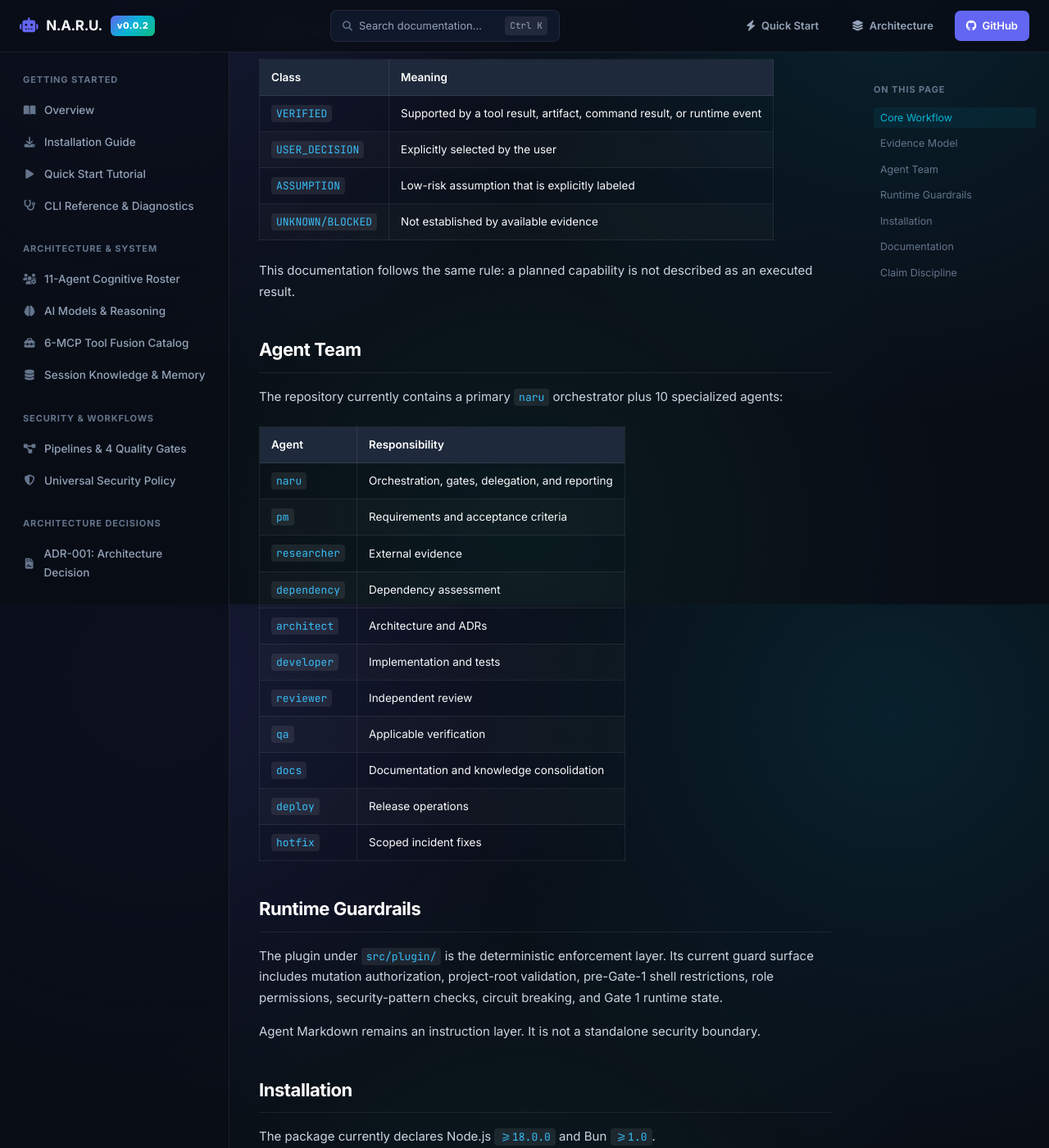
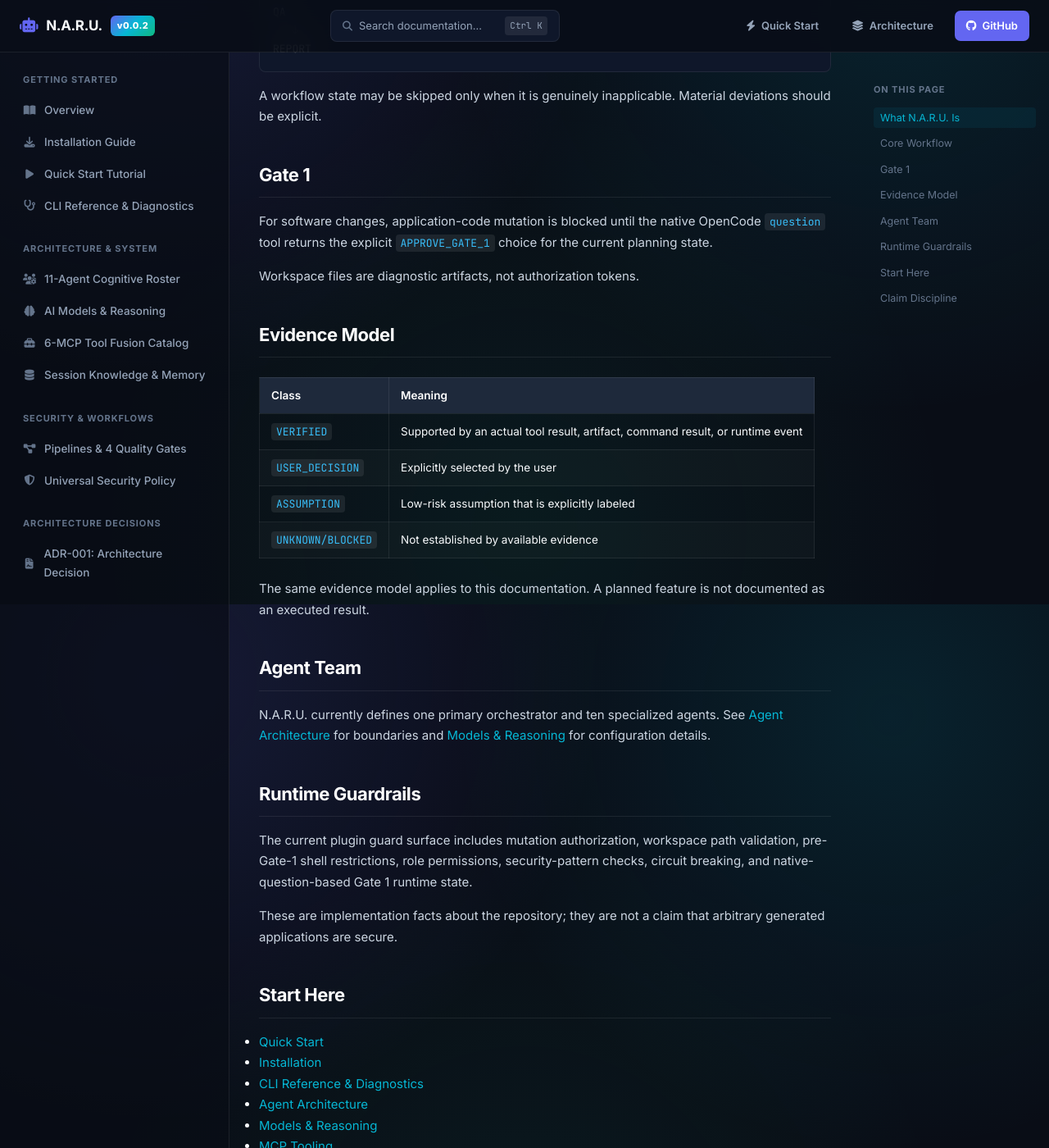
Before and after one commit to Yoganataa/naru-agents, a Jekyll site: the page built from docs/index.md, in a window 1280 px wide and 1400 px high, scrolled down 1063 px. Shown: the whole window at 82% size. Built offline with Jekyll 4.4.1, drawn with Linux system fonts in a browser that asks for light colours; some of the changed text lies outside the part shown.

Commit message:
docs: rewrite GitHub Pages overview around current contract

````diff
--- a/docs/index.md
+++ b/docs/index.md
@@ -4,33 +4,24 @@ title: N.A.R.U. — Documentation
 ---
 
 <div class="hero-container">
-  <div class="hero-badge">
-    <span class="badge-pulse"></span>
-    <span>Evidence-grounded OpenCode orchestration</span>
-  </div>
-
-  <h1 class="hero-headline">
-    N.A.R.U. <span class="gradient-text">for OpenCode</span>
-  </h1>
-
-  <p class="hero-subheadline">
-    A role-based engineering orchestration layer that separates agent instructions from deterministic runtime guardrails and keeps important claims tied to evidence.
-  </p>
-
+  <div class="hero-badge"><span class="badge-pulse"></span><span>Evidence-grounded OpenCode orchestration</span></div>
+  <h1 class="hero-headline">N.A.R.U. <span class="gradient-text">for OpenCode</span></h1>
+  <p class="hero-subheadline">A role-based engineering orchestration layer that separates agent instructions from deterministic runtime guardrails and ties consequential claims to evidence.</p>
   <div class="hero-actions">
-    <a href="{{ site.baseurl }}/getting-started/quick-start" class="action-btn btn-primary-glow">
-      <i class="fa-solid fa-bolt"></i> Quick Start →
-    </a>
-    <a href="{{ site.baseurl }}/architecture/overview" class="action-btn btn-glass">
-      <i class="fa-solid fa-users-gear"></i> Agent Architecture
-    </a>
-    <a href="https://github.com/{{ site.repository }}" target="_blank" rel="noreferrer" class="action-btn btn-glass">
-      <i class="fa-brands fa-github"></i> GitHub Repository
-    </a>
+    <a href="{{ site.baseurl }}/getting-started/quick-start" class="action-btn btn-primary-glow"><i class="fa-solid fa-bolt"></i> Quick Start →</a>
+    <a href="{{ site.baseurl }}/architecture/overview" class="action-btn btn-glass"><i class="fa-solid fa-users-gear"></i> Agent Architecture</a>
+    <a href="https://github.com/{{ site.repository }}" target="_blank" rel="noreferrer" class="action-btn btn-glass"><i class="fa-brands fa-github"></i> GitHub Repository</a>
   </div>
 </div>
 
----
+## What N.A.R.U. Is
+
+N.A.R.U. coordinates specialized engineering agents around a stateful workflow. The model is intentionally split into two layers:
+
+1. **Instruction layer** — agent contracts under `agents/` guide reasoning and responsibilities.
+2. **Runtime layer** — the OpenCode plugin under `src/plugin/` enforces tool-level constraints that must not depend solely on model obedience.
+
+N.A.R.U. does not guarantee that generated software is secure, correct, or production-ready.
 
 ## Core Workflow
 
@@ -52,75 +43,48 @@ QA
 REPORT
 ```
 
-The native OpenCode `question` response is the source of Gate 1 authorization. Workspace files are never treated as proof of approval.
+A workflow state may be skipped only when it is genuinely inapplicable. Material deviations should be explicit.
+
+## Gate 1
+
+For software changes, application-code mutation is blocked until the native OpenCode `question` tool returns the explicit `APPROVE_GATE_1` choice for the current planning state.
+
+Workspace files are diagnostic artifacts, not authorization tokens.
 
 ## Evidence Model
 
-N.A.R.U. uses four explicit evidence classes:
-
 | Class | Meaning |
 |---|---|
-| `VERIFIED` | Supported by a tool result, artifact, command result, or runtime event |
+| `VERIFIED` | Supported by an actual tool result, artifact, command result, or runtime event |
 | `USER_DECISION` | Explicitly selected by the user |
 | `ASSUMPTION` | Low-risk assumption that is explicitly labeled |
 | `UNKNOWN/BLOCKED` | Not established by available evidence |
 
-This documentation follows the same rule: a planned capability is not described as an executed result.
+The same evidence model applies to this documentation. A planned feature is not documented as an executed result.
 
 ## Agent Team
 
-The repository currently contains a primary `naru` orchestrator plus 10 specialized agents:
-
-| Agent | Responsibility |
-|---|---|
-| `naru` | Orchestration, gates, delegation, and reporting |
-| `pm` | Requirements and acceptance criteria |
-| `researcher` | External evidence |
-| `dependency` | Dependency assessment |
-| `architect` | Architecture and ADRs |
-| `developer` | Implementation and tests |
-| `reviewer` | Independent review |
-| `qa` | Applicable verification |
-| `docs` | Documentation and knowledge consolidation |
-| `deploy` | Release operations |
-| `hotfix` | Scoped incident fixes |
+N.A.R.U. currently defines one primary orchestrator and ten specialized agents. See [Agent Architecture]({{ site.baseurl }}/architecture/overview) for boundaries and [Models & Reasoning]({{ site.baseurl }}/architecture/models-and-reasoning) for configuration details.
 
 ## Runtime Guardrails
 
-The plugin under `src/plugin/` is the deterministic enforcement layer. Its current guard surface includes mutation authorization, project-root validation, pre-Gate-1 shell restrictions, role permissions, security-pattern checks, circuit breaking, and Gate 1 runtime state.
+The current plugin guard surface includes mutation authorization, workspace path validation, pre-Gate-1 shell restrictions, role permissions, security-pattern checks, circuit breaking, and native-question-based Gate 1 runtime state.
 
-Agent Markdown remains an instruction layer. It is not a standalone security boundary.
+These are implementation facts about the repository; they are not a claim that arbitrary generated applications are secure.
 
-## Installation
+## Start Here
 
-The package currently declares Node.js `>=18.0.0` and Bun `>=1.0`.
-
-```bash
-bun install -g github:yoganataa/naru-agents
-naru setup --auto
-```
-
-or:
-
-```bash
-npm install -g github:yoganataa/naru-agents
-naru setup --auto
-```
-
-See the [Installation Guide]({{ site.baseurl }}/getting-started/installation) for verification commands.
-
-## Documentation
-
-- [N.A.R.U. Contract]({{ site.baseurl }}/NARU-CONTRACT)
 - [Quick Start]({{ site.baseurl }}/getting-started/quick-start)
 - [Installation]({{ site.baseurl }}/getting-started/installation)
+- [CLI Reference & Diagnostics]({{ site.baseurl }}/getting-started/troubleshooting)
 - [Agent Architecture]({{ site.baseurl }}/architecture/overview)
+- [Models & Reasoning]({{ site.baseurl }}/architecture/models-and-reasoning)
+- [MCP Tooling]({{ site.baseurl }}/architecture/mcp-servers)
+- [Session Knowledge]({{ site.baseurl }}/architecture/session-knowledge)
 - [Workflow & Quality Gates]({{ site.baseurl }}/workflow/pipelines)
-- [Session Knowledge]({{ site.baseurl }}/architecture/session-knowledge)
+- [Security & No-Bypass Policy]({{ site.baseurl }}/workflow/no-bypass-policy)
 - [Architecture Decisions]({{ site.baseurl }}/adr/ADR-001-v2-architecture-and-rag)
 
 ## Claim Discipline
 
-N.A.R.U. does not claim that an arbitrary generated application is secure, correct, or production-ready. A security checklist, benchmark, generated artifact, or planned test is not by itself evidence of runtime behavior.
-
-The documentation and agent contracts intentionally prefer an explicit `UNKNOWN/BLOCKED` result over an invented success claim.
+Do not report `secure`, `zero vulnerabilities`, `100% compliant`, or `production-ready` as absolute facts without a defined scope and actual evidence. When a property cannot be verified, report it as `UNKNOWN/BLOCKED` or `NOT_TESTED`.
````
